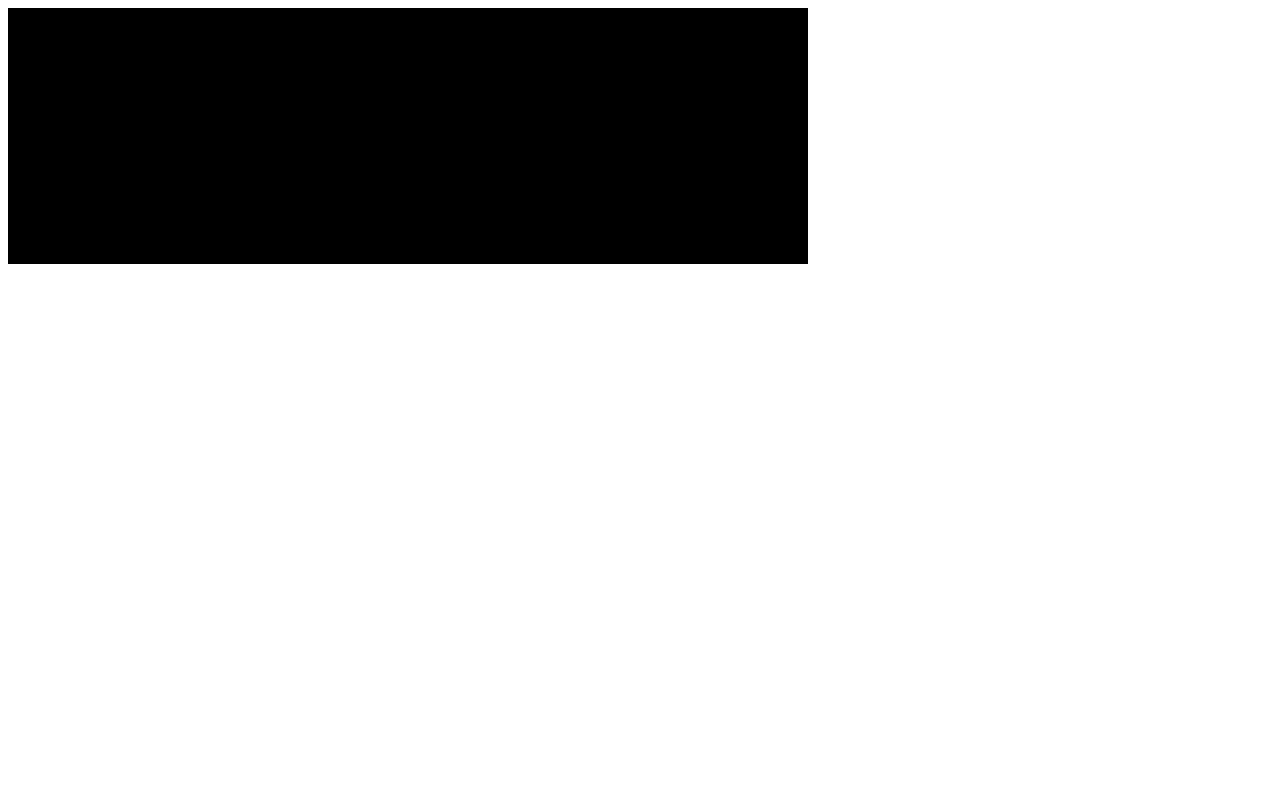
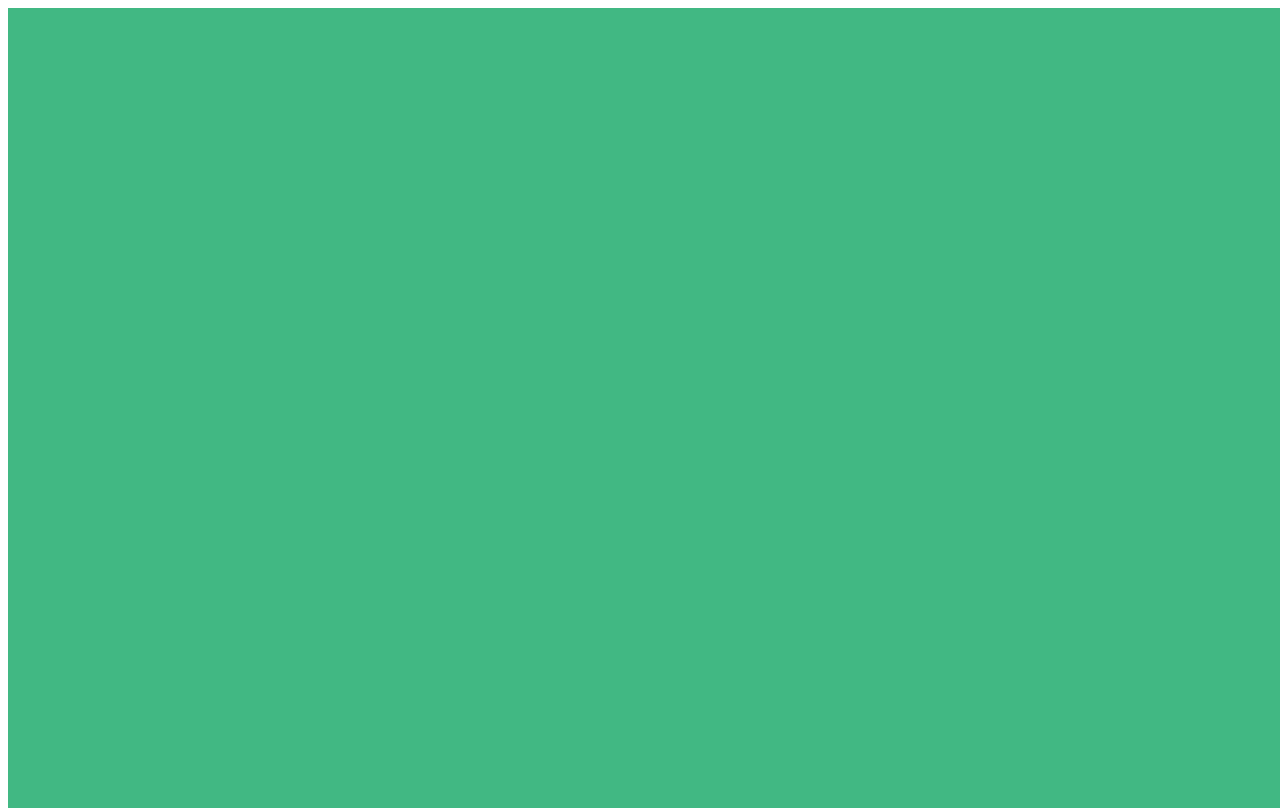
Before and after one commit to Shutsen/pixi-tests, a website: page public/index.html in a window 1280 px wide. Drawn offline with Linux system fonts and the light colour scheme.

Commit message:
Tweak canvas settings

```diff
--- a/public/index.html
+++ b/public/index.html
@@ -23,6 +23,14 @@
       }
     );
 
+    // set background colour of canvas
+    app.renderer.backgroundColor = 0x41b883;
+    // default to full screen
+    app.renderer.view.style.position = "absolute";
+    app.renderer.view.style.display = "block";
+    app.renderer.autoResize = true;
+    app.renderer.resize(window.innerWidth, window.innerHeight);
+
     //Add the canvas that Pixi automatically created for you to the HTML document
     document.body.appendChild(app.view);
   </script>
```
